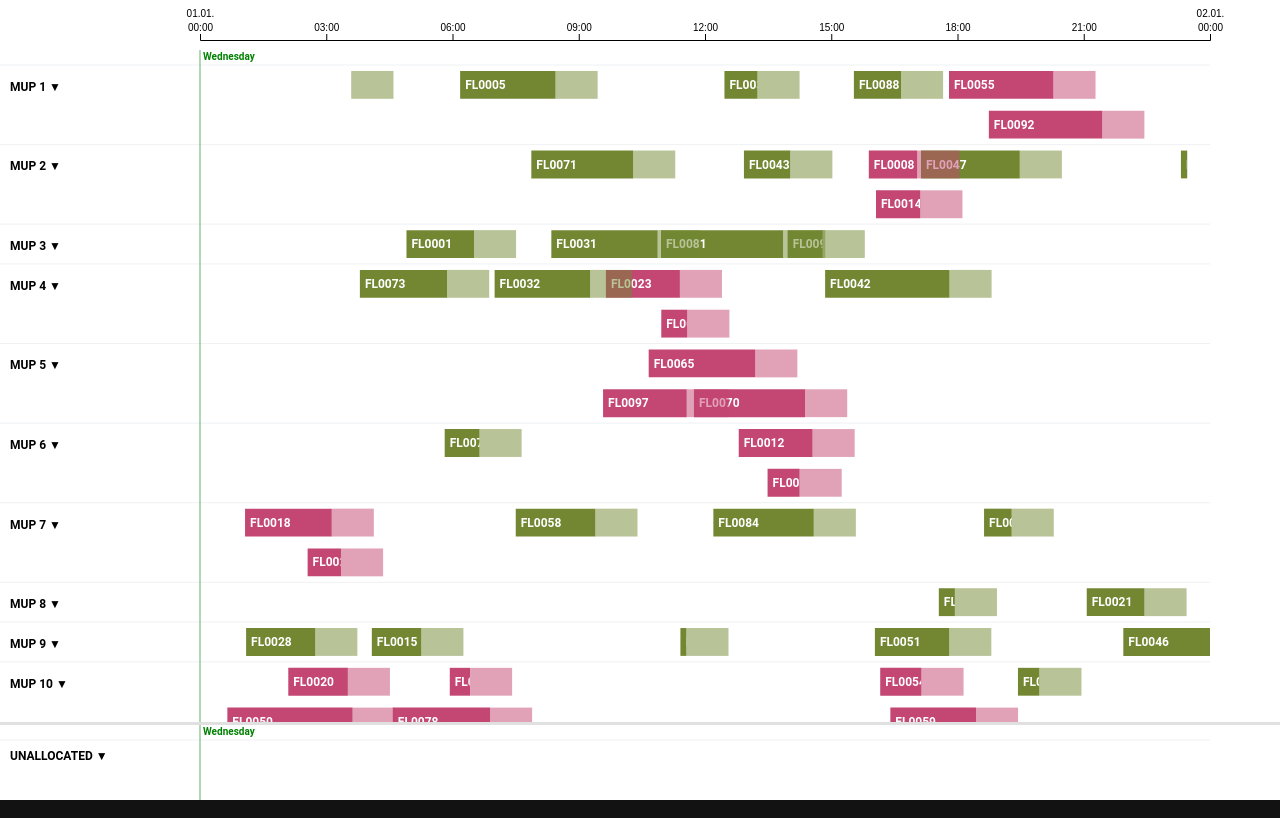
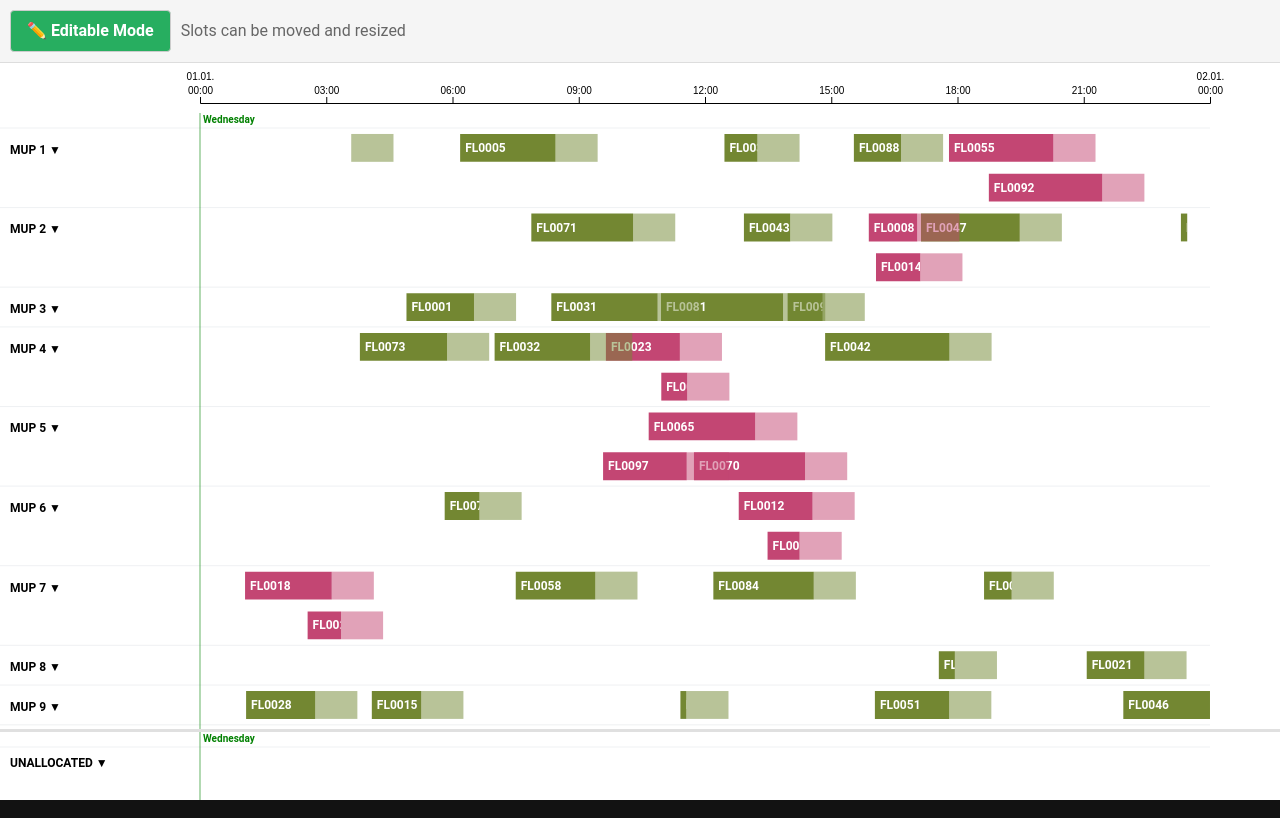
Before and after one commit to johannesbrandenburger/gantt-editor, a Vue app: page / in a window 1280 px wide. Built offline with nearby package versions, Linux system fonts and the light colour scheme; a small style sheet from the web is missing.

Commit message:
read only mode

```diff
--- a/src/components/GanttEditorComponent.vue
+++ b/src/components/GanttEditorComponent.vue
@@ -40,7 +40,7 @@ interface GanttEditorProps {
   destinationGroups: Array<GanttEditorDestinationGroup>,
   suggestions: Array<GanttEditorSuggestion>,
   markedRegions: Array<GanttEditorMarkedRegion>,
-  isReadOnly: boolean // TODO: to be implemented
+  isReadOnly: boolean
 }
 interface GanttEditorEmits {
   onChangeStartAndEndTime: [Date, Date],
@@ -232,6 +232,7 @@ const triggerUpdate = () => {
         destinationGroups: props.destinationGroups,
         heights: heightMap.value,
         svgRefs: svgRefs,
+        isReadOnly: props.isReadOnly,
       }
     );
   }
@@ -278,6 +279,12 @@ watch(
 );
 watch(
   () => props.markedRegions,
+  () => {
+    triggerUpdate();
+  }
+);
+watch(
+  () => props.isReadOnly,
   () => {
     triggerUpdate();
   }
--- a/src/components/gantt-editor-lib/chart/update-chart.ts
+++ b/src/components/gantt-editor-lib/chart/update-chart.ts
@@ -14,6 +14,8 @@ import { setupCurrentTime } from './current-time';
 import { updateSuggestionButtons } from './suggestion-buttons';
 import type { GanttEditorDestination, GanttEditorDestinationGroup, GanttEditorSlot } from './types';
 
+
+// NOTE: this is still prototype code and not really ready for production use
 export function updateChart(
     xAxisSvgRef: SVGElement,
     data: Array<GanttEditorSlotWithUiAttributes>,
@@ -27,7 +29,7 @@ export function updateChart(
     settings: any,
     clipboardUpdate: () => void,
     openAllocationDetails: (allocationId: string) => void,
-    updateChartProps: {
+    updateChartProps: { // TODO: move all parameters to this object
         markedRegion: { destinationId: string; timeInterval: { start: number; end: number } } | null;
         suggestions: {
             id: string;
@@ -37,6 +39,7 @@ export function updateChart(
         destinationGroups: Array<GanttEditorDestinationGroup>,
         svgRefs: Map<string, SVGElement>;
         heights: Map<string, number>;
+        isReadOnly: boolean;
     },
     animationDuration: number = 200,
 ): void {
@@ -442,6 +445,7 @@ export function updateChart(
     });
 
     const moveClipboardToTopic = (topicId: string) => {
+        if (updateChartProps.isReadOnly) return;
         const clipboard = JSON.parse(localStorage.getItem("pointerClipboard") || "[]") as GanttEditorSlot[];
 
         if (clipboard.length === 0) return;
@@ -472,6 +476,7 @@ export function updateChart(
     };
 
     const previewClipboardPaste = (topicId: string) => {
+        if (updateChartProps.isReadOnly) return;
         const clipboard = JSON.parse(localStorage.getItem("pointerClipboard") || "[]") as GanttEditorSlot[];
         if (clipboard.length === 0) return;
 
@@ -533,10 +538,14 @@ export function updateChart(
                     collapseTopic(d.id);
                     return;
                 }
-                moveClipboardToTopic(d.id);
+                if (!updateChartProps.isReadOnly) {
+                    moveClipboardToTopic(d.id);
+                }
             })
             .on("mouseover", (event, d) => {
-                previewClipboardPaste(d.id);
+                if (!updateChartProps.isReadOnly) {
+                    previewClipboardPaste(d.id);
+                }
             })
             .transition()
             .duration(animationDuration)
@@ -568,7 +577,7 @@ export function updateChart(
     });
 
     const addSlotToClipboard = (slotData: GanttEditorSlot) => {
-        if (!slotData) return;
+        if (updateChartProps.isReadOnly || !slotData) return;
         const pointerClipboard = JSON.parse(localStorage.getItem("pointerClipboard") || "[]");
         let isCopied = false;
         if (pointerClipboard.find((slot: GanttEditorSlot) => slot.id === slotData?.id)) {
@@ -597,7 +606,7 @@ export function updateChart(
 
     const onSelectedSomethingWrapper = (def: GroupDefs) => {
         return (selection: [[number, number], [number, number]]) => {
-
+            if (updateChartProps.isReadOnly) return;
             // all slots that are in the selection should be added to the clipboard
             console.log("Selected something", selection);
             const slots = def.slotDefinition.filter((slot) => {
@@ -663,13 +672,13 @@ export function updateChart(
         slotsEnter.append("rect")
             .attr("class", "slot-resize-handle-left")
             .attr("width", 8).attr("rx", 4).attr("ry", 4)
-            .style("cursor", "ew-resize")
+            .style("cursor", updateChartProps.isReadOnly ? "default" : "ew-resize")
             .style("fill", "rgba(255,255,255,0.3)");
 
         slotsEnter.append("rect")
             .attr("class", "slot-resize-handle-right")
             .attr("width", 8).attr("rx", 4).attr("ry", 4)
-            .style("cursor", "ew-resize")
+            .style("cursor", updateChartProps.isReadOnly ? "default" : "ew-resize")
             .style("fill", "rgba(255,255,255,0.3)");
 
 
@@ -682,6 +691,7 @@ export function updateChart(
             .on("mousemove", function () {
             })
             .on("click", function (event, d) {
+                if (updateChartProps.isReadOnly) return;
                 console.log("Clicked on slot", d.slotData);
                 const slotData = data.find(slot => slot.id === d.slotData.id);
                 if (!slotData) return;
@@ -785,20 +795,20 @@ export function updateChart(
             .style("color", "white");
 
         slotsUpdate.select(".slot-resize-handle-left")
-            .style("display", d => d.isStartInView ? null : "none")
+            .style("display", d => (d.isStartInView && !updateChartProps.isReadOnly) ? null : "none")
             .attr("x", d => 0)
             .attr("y", d => 0)
             .attr("height", d => d.height)
             .style("opacity", 0)
-            .call(dragResizeHandleLeft as any);
+            .call(updateChartProps.isReadOnly ? function() {} : dragResizeHandleLeft as any);
 
         slotsUpdate.select(".slot-resize-handle-right")
-            .style("display", d => d.isEndInView ? null : "none")
+            .style("display", d => (d.isEndInView && !updateChartProps.isReadOnly) ? null : "none")
             .attr("x", d => 0 + d.width - 8)
             .attr("y", d => 0)
             .attr("height", d => d.height)
             .style("opacity", 0)
-            .call(dragResizeHandleRight as any);
+            .call(updateChartProps.isReadOnly ? function() {} : dragResizeHandleRight as any);
 
         // Remove old slots
         slots.exit()
--- a/src/pages/index.vue
+++ b/src/pages/index.vue
@@ -10,7 +10,6 @@
 
         TODO:
         - Documentation
-´        - New prop: `isReadOnly` to enter read-only mode
         - Single click to select one slot
         - Control + click to select multiple slots
         - Right-Click and double click events handled by parent component
@@ -18,9 +17,30 @@
         - Departure time (deadline) is always rendered as black vertical line connected with the slot by a dashed line
         - Flights as a list on the left side on destination level
     -->
-        <div style="height: 100%; width: 100%; margin: 0 auto;">
+    <div style="height: 100vh; width: 100%; margin: 0 auto; display: flex; flex-direction: column;">
+        <div style="padding: 10px; background: #f5f5f5; border-bottom: 1px solid #ddd; flex-shrink: 0;">
+            <button
+                @click="toggleReadOnly"
+                :style="{
+                    padding: '8px 16px',
+                    borderRadius: '4px',
+                    border: '1px solid #ccc',
+                    background: isReadOnly ? '#e74c3c' : '#27ae60',
+                    color: 'white',
+                    cursor: 'pointer',
+                    fontWeight: 'bold'
+                }"
+            >
+                {{ isReadOnly ? '🔒 Read-Only Mode' : '✏️ Editable Mode' }}
+            </button>
+            <span style="margin-left: 10px; color: #666;">
+                {{ isReadOnly ? 'Slots cannot be moved or resized' : 'Slots can be moved and resized' }}
+            </span>
+        </div>
+
+        <div style="flex: 1; overflow: hidden;">
             <GanttEditorComponent
-                :isReadOnly="false"
+                :isReadOnly="isReadOnly"
                 :startTime="startTime"
                 :endTime="endTime"
                 :slots="slots"
@@ -34,6 +54,7 @@
                 @onClickOnSlot="handleClickOnSlot"
             />
         </div>
+    </div>
 </template>
 
 <script setup lang="ts">
@@ -46,6 +67,7 @@ const numberOfSlots = ref(100);
 // Define reactive state
 const startTime = ref(new Date('2025-01-01T00:00:00Z'));
 const endTime = ref(new Date('2025-01-02T00:00:00Z'));
+const isReadOnly = ref(false);
 
 // Function to generate random time within the day
 const generateRandomTime = (dayStart: Date, dayEnd: Date): Date => {
@@ -116,6 +138,11 @@ const suggestions = reactive([]);
 const markedRegions = reactive([]);
 
 // Event handlers that mutate state
+const toggleReadOnly = () => {
+    isReadOnly.value = !isReadOnly.value;
+    console.log('Toggle read-only mode:', isReadOnly.value);
+};
+
 const handleChangeStartAndEndTime = (newStartTime: Date, newEndTime: Date) => {
     console.log('Callback: Navigated to new time window', newStartTime, newEndTime);
     startTime.value = newStartTime;
```
